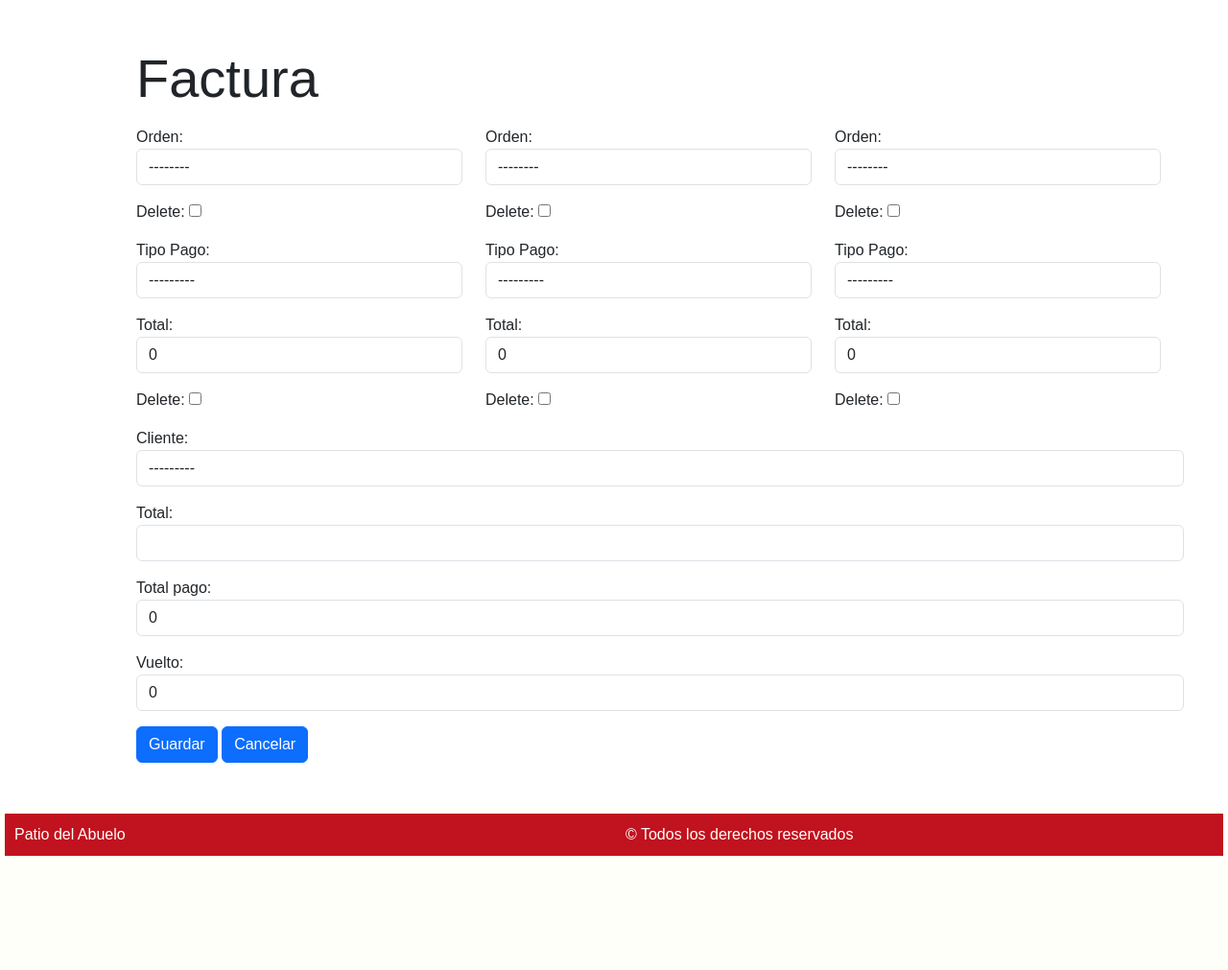
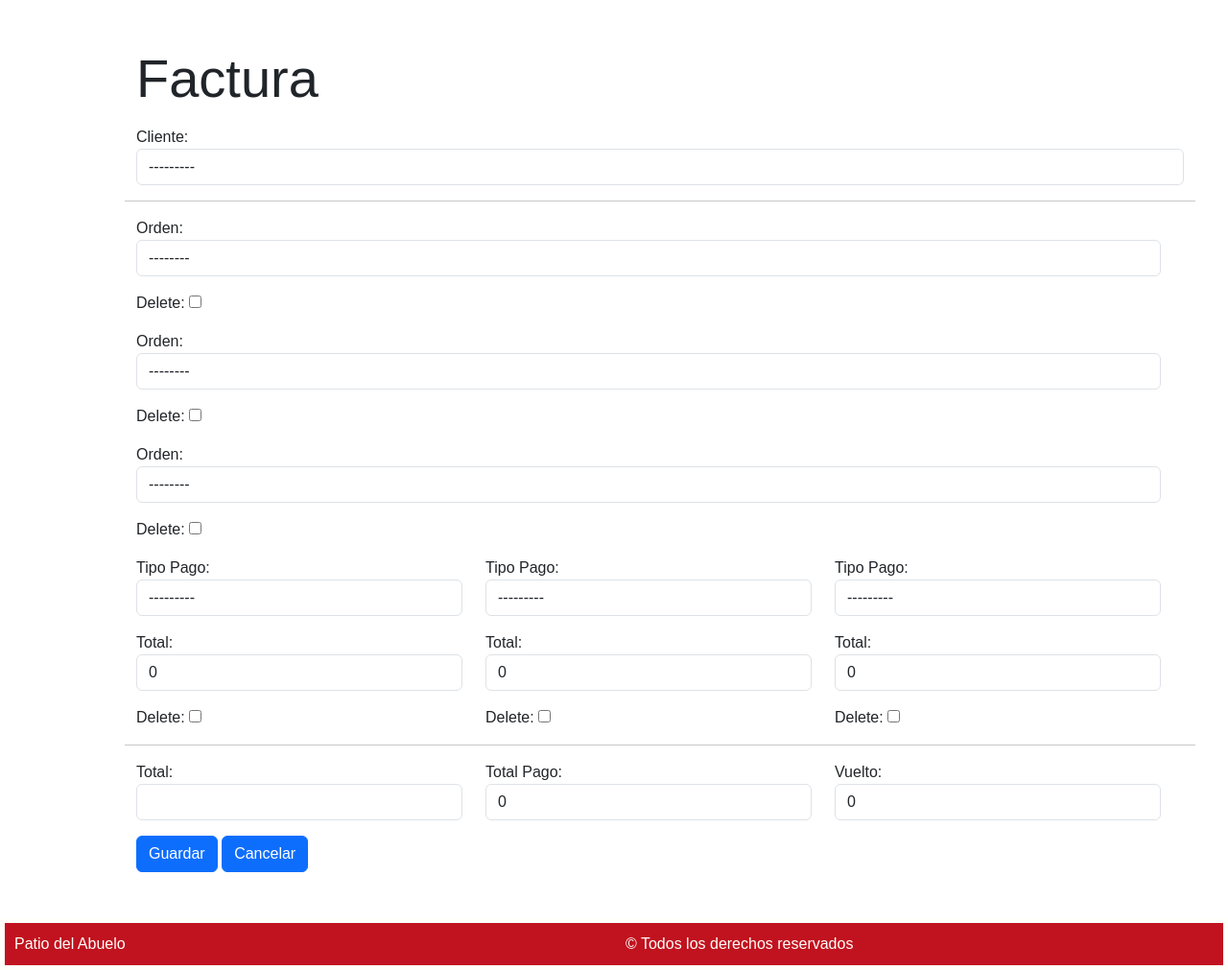
Before and after one commit to MatiasArregui/PatioDelAbuelo, a Django app: page /facturas/facturaNueva/ in a window 1280 px wide. Shown: the part 191-1202 px from the top of the page at 96% size. Before the commit the page ends 1083 px from the top, so only its background shows below. Run offline with Django 5.2, Linux system fonts and the light colour scheme; data comes from the database, SQL or seed files in the repository; tables that the repository leaves empty hold one stand-in row (values such as "Sample post"); some libraries are stand-ins or nearby versions.

Commit message:
factura odernada

```diff
--- a/patioAbuelo/patioAbuelo/templates/formularios/formularioFacturas.html
+++ b/patioAbuelo/patioAbuelo/templates/formularios/formularioFacturas.html
@@ -4,11 +4,16 @@
 <div class="container m-5">
     <h3 class="display-4 my-3">Factura</h3>
     <form method="post" class="row">
-
+        {% csrf_token %}
+        <div class="col mb-3">
+            <label for="id_id_cliente">Cliente:</label>
+            {{ factura_form.id_cliente }}
+        </div>
+        <hr>
         {{ formset_orden.management_form }}
         <div id="select_container" class="row">
             {% for form in formset_orden %}
-                <div class="col-4">{{ form.as_p }}</div>
+                <div class="col-12">{{ form.as_p }}</div>
             {% endfor %}
         </div>
         <div id="pago_container" class="row">
@@ -17,8 +22,21 @@
                 <div class="col-4">{{ form.as_p }}</div>
         {% endfor %}
         </div>
-        {% csrf_token %}
-        {{ factura_form.as_p }}
+        <hr>
+        <div class="row mb-3">
+            <div class="col">
+                <label for="id_total">Total:</label>
+                {{ factura_form.total }}
+            </div>
+            <div class="col">
+                <label for="id_total_pago">Total Pago:</label>
+                {{ factura_form.total_pago }}
+            </div>
+            <div class="col">
+                <label for="id_vuelto">Vuelto:</label>
+                {{ factura_form.vuelto }}
+            </div>
+        </div>
         <div class="col">
             <button type="submit" class="btn btn-primary">Guardar</button>
             <button class="btn btn-primary">
```
